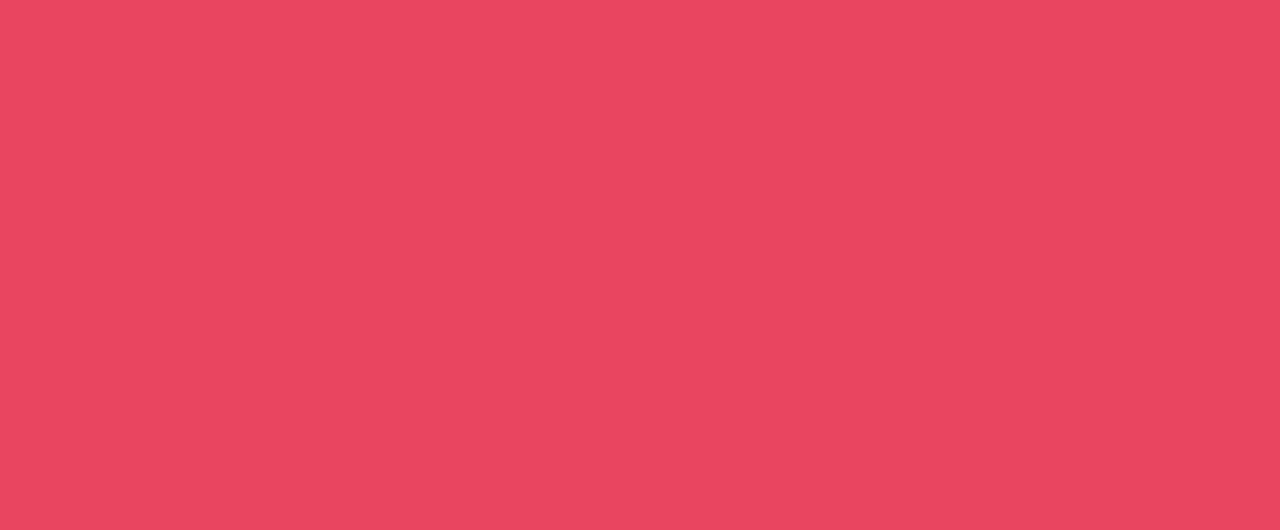
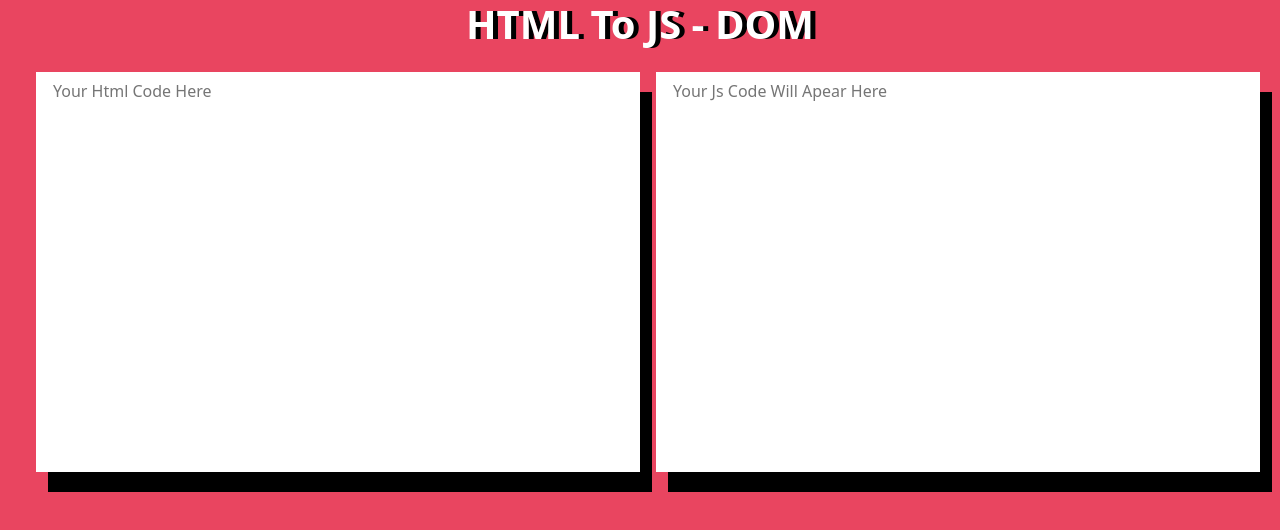
Before and after one commit to MohamadMahdi-Tasha/HtmlToJs-DOM, a plain HTML site: page index.html in a window 1280 px wide. Drawn offline with Linux system fonts and the light colour scheme.

Commit message:
added styles and structure

```diff
--- a/assets/base/css/style.css
+++ b/assets/base/css/style.css
@@ -8,6 +8,7 @@
     --purple: #533483;
     --blue: #0F3460;
     --dark-blue: #16213E;
+    --shadow: 12px 20px 0 rgb(0,0,0);
 }
 
 /*CSS RESET*/
@@ -24,3 +25,21 @@ body {
 }
 
 /*Style*/
+#js-input {user-select: all;}
+h1 {text-shadow: 5px 0 0 rgb(0,0,0)}
+textarea {
+    height: 25rem !important;
+    outline: none;
+    background-color: white;
+    border: 5px solid transparent;
+    box-shadow: var(--shadow);
+    transition: .3s;
+    resize: none !important;
+}
+
+/*Focus, Hover, Active*/
+textarea:focus {border-color: var(--purple);}
+
+@media (max-width: 575px) {
+    textarea {height: 10rem;}
+}
--- a/index.html
+++ b/index.html
@@ -23,6 +23,11 @@
     <title>HTML TO JS - DOM</title>
 </head>
 <body>
+<h1 class="text-center fw-bold text-white">HTML To JS - DOM</h1>
+<form action="#" class="row row-cols-md-2 row-cols-1 px-md-5 px-3 py-3 flex-md-nowrap flex-wrap gap-md-3 gap-5">
+    <textarea class="col" name="html-input" id="html-input" placeholder="Your Html Code Here"></textarea>
+    <textarea class="col" name="JS-input" id="JS-input" placeholder="Your Js Code Will Apear Here" readonly></textarea>
+</form>
 <!--Js Linkings-->
 <noscript>Please Allow Javascript On Your Browser.</noscript>
 <script src="assets/plugins/bootstrap/bootstrap.bundle.min.js"></script>
```
